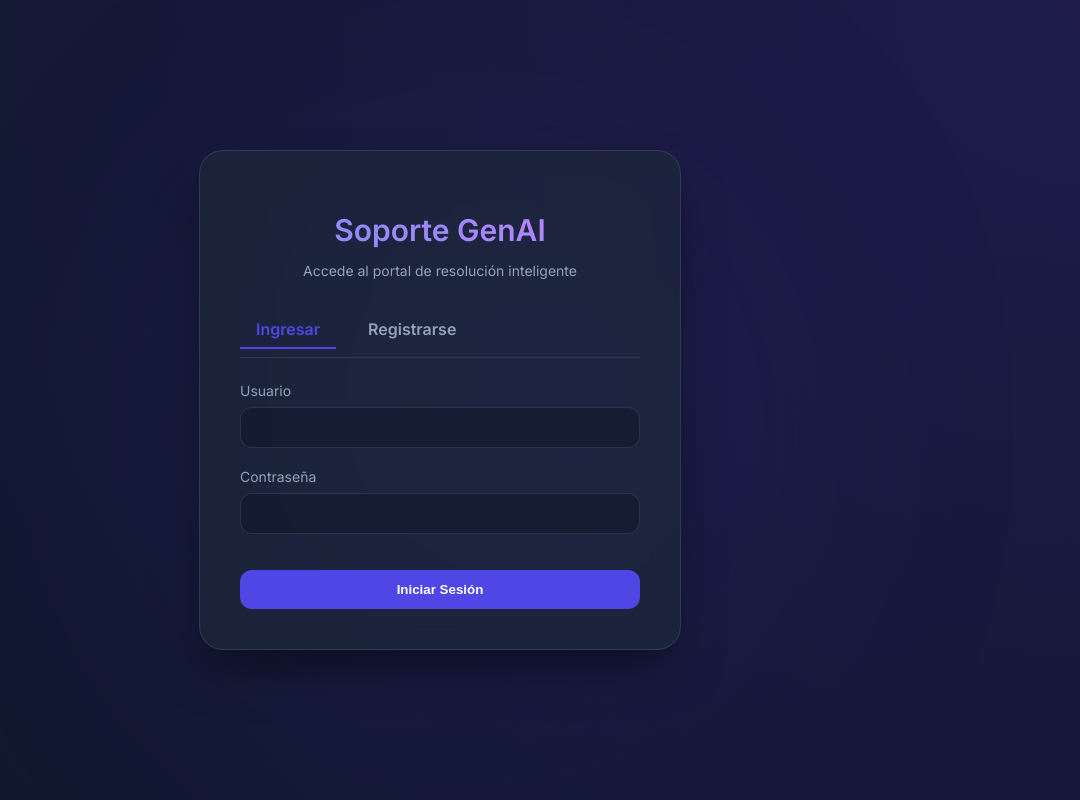
After one commit to guibla236/LLM-apps, a Python web app: template api/templates/auth.html in a window 1280 px wide. The commit adds this page. Shown: the whole page, without its empty margins (200-1280 px from the left). Run offline with Jinja, Linux system fonts and the light colour scheme; the template is opened without the code that fills it, so the values that code supplies are empty.

Commit message:
feat: added UI and logic for login and register

```diff
--- /dev/null
+++ b/api/static/js/auth.js
@@ -0,0 +1,86 @@
+document.addEventListener('DOMContentLoaded', () => {
+    const loginTab = document.getElementById('login-tab');
+    const registerTab = document.getElementById('register-tab');
+    const loginForm = document.getElementById('login-form');
+    const registerForm = document.getElementById('register-form');
+    const messageBox = document.getElementById('auth-message');
+
+    // Switch Tabs
+    loginTab.addEventListener('click', () => {
+        loginTab.classList.add('active');
+        registerTab.classList.remove('active');
+        loginForm.style.display = 'block';
+        registerForm.style.display = 'none';
+        messageBox.style.display = 'none';
+    });
+
+    registerTab.addEventListener('click', () => {
+        registerTab.classList.add('active');
+        loginTab.classList.remove('active');
+        registerForm.style.display = 'block';
+        loginForm.style.display = 'none';
+        messageBox.style.display = 'none';
+    });
+
+    const showMessage = (msg, type) => {
+        messageBox.textContent = msg;
+        messageBox.className = `message ${type}`;
+        messageBox.style.display = 'block';
+    };
+
+    // Handle Login
+    loginForm.addEventListener('submit', async (e) => {
+        e.preventDefault();
+        const username = document.getElementById('login-username').value;
+        const password = document.getElementById('login-password').value;
+
+        try {
+            const response = await fetch('/api/login', {
+                method: 'POST',
+                headers: { 'Content-Type': 'application/json' },
+                body: JSON.stringify({ username, password })
+            });
+
+            const data = await response.json();
+
+            if (response.ok) {
+                localStorage.setItem('access_token', data.access_token);
+                localStorage.setItem('api_key', data.api_key);
+                localStorage.setItem('username', data.username);
+                showMessage('¡Ingreso exitoso! Redirigiendo...', 'success');
+                setTimeout(() => window.location.href = '/', 1000);
+            } else {
+                showMessage(data.detail || 'Error en el ingreso', 'error');
+            }
+        } catch (err) {
+            showMessage('Error de conexión', 'error');
+        }
+    });
+
+    // Handle Register
+    registerForm.addEventListener('submit', async (e) => {
+        e.preventDefault();
+        const username = document.getElementById('reg-username').value;
+        const email = document.getElementById('reg-email').value;
+        const password = document.getElementById('reg-password').value;
+
+        try {
+            const response = await fetch('/api/register', {
+                method: 'POST',
+                headers: { 'Content-Type': 'application/json' },
+                body: JSON.stringify({ username, email, password })
+            });
+
+            const data = await response.json();
+
+            if (response.ok) {
+                showMessage('Registro completado. Ya puedes ingresar.', 'success');
+                setTimeout(() => loginTab.click(), 1500);
+            } else {
+                showMessage(data.detail || 'Error en el registro', 'error');
+            }
+        } catch (err) {
+            showMessage('Error de conexión', 'error');
+        }
+    });
+});
--- /dev/null
+++ b/api/templates/auth.html
@@ -0,0 +1,218 @@
+<!DOCTYPE html>
+<html lang="es">
+
+<head>
+    <meta charset="UTF-8">
+    <meta name="viewport" content="width=device-width, initial-scale=1.0">
+    <title>Soporte GenAI - Autenticación</title>
+    <link href="https://fonts.googleapis.com/css2?family=Inter:wght@300;400;600&display=swap" rel="stylesheet">
+    <style>
+        :root {
+            --primary: #4f46e5;
+            --primary-hover: #4338ca;
+            --bg: #0f172a;
+            --card-bg: rgba(30, 41, 59, 0.7);
+            --text: #f8fafc;
+        }
+
+        body {
+            margin: 0;
+            padding: 0;
+            font-family: 'Inter', sans-serif;
+            background: radial-gradient(circle at top right, #1e1b4b, #0f172a);
+            color: var(--text);
+            display: flex;
+            align-items: center;
+            justify-content: center;
+            min-height: 100vh;
+            overflow: hidden;
+        }
+
+        .background-blob {
+            position: absolute;
+            width: 500px;
+            height: 500px;
+            background: var(--primary);
+            filter: blur(150px);
+            opacity: 0.15;
+            border-radius: 50%;
+            z-index: -1;
+            animation: move 20s infinite alternate;
+        }
+
+        @keyframes move {
+            from {
+                transform: translate(-50%, -50%);
+            }
+
+            to {
+                transform: translate(50%, 50%);
+            }
+        }
+
+        .auth-card {
+            background: var(--card-bg);
+            backdrop-filter: blur(12px);
+            border: 1px solid rgba(255, 255, 255, 0.1);
+            padding: 2.5rem;
+            border-radius: 1.5rem;
+            width: 100%;
+            max-width: 400px;
+            box-shadow: 0 25px 50px -12px rgba(0, 0, 0, 0.5);
+        }
+
+        .auth-header {
+            text-align: center;
+            margin-bottom: 2rem;
+        }
+
+        .auth-header h1 {
+            font-size: 1.875rem;
+            font-weight: 700;
+            margin-bottom: 0.5rem;
+            background: linear-gradient(to right, #818cf8, #c084fc);
+            -webkit-background-clip: text;
+            background-clip: text;
+            -webkit-text-fill-color: transparent;
+        }
+
+        .auth-tabs {
+            display: flex;
+            gap: 1rem;
+            margin-bottom: 1.5rem;
+            border-bottom: 1px solid rgba(255, 255, 255, 0.1);
+            padding-bottom: 0.5rem;
+        }
+
+        .tab {
+            cursor: pointer;
+            padding: 0.5rem 1rem;
+            font-weight: 600;
+            color: #94a3b8;
+            transition: all 0.2s;
+        }
+
+        .tab.active {
+            color: var(--primary);
+            border-bottom: 2px solid var(--primary);
+        }
+
+        .form-group {
+            margin-bottom: 1.25rem;
+        }
+
+        label {
+            display: block;
+            font-size: 0.875rem;
+            margin-bottom: 0.5rem;
+            color: #94a3b8;
+        }
+
+        input {
+            width: 100%;
+            padding: 0.75rem 1rem;
+            background: rgba(15, 23, 42, 0.5);
+            border: 1px solid rgba(255, 255, 255, 0.1);
+            border-radius: 0.75rem;
+            color: white;
+            box-sizing: border-box;
+            transition: border-color 0.2s;
+        }
+
+        input:focus {
+            outline: none;
+            border-color: var(--primary);
+        }
+
+        button {
+            width: 100%;
+            padding: 0.75rem;
+            background: var(--primary);
+            color: white;
+            border: none;
+            border-radius: 0.75rem;
+            font-weight: 600;
+            cursor: pointer;
+            transition: background 0.2s;
+            margin-top: 1rem;
+        }
+
+        button:hover {
+            background: var(--primary-hover);
+        }
+
+        .message {
+            margin-top: 1rem;
+            padding: 0.75rem;
+            border-radius: 0.5rem;
+            font-size: 0.875rem;
+            display: none;
+        }
+
+        .message.error {
+            background: rgba(239, 68, 68, 0.2);
+            color: #fca5a5;
+            display: block;
+        }
+
+        .message.success {
+            background: rgba(34, 197, 94, 0.2);
+            color: #86efac;
+            display: block;
+        }
+
+        #register-form {
+            display: none;
+        }
+    </style>
+</head>
+
+<body>
+    <div class="background-blob"></div>
+
+    <div class="auth-card">
+        <div class="auth-header">
+            <h1>Soporte GenAI</h1>
+            <p style="color: #94a3b8; font-size: 0.875rem;">Accede al portal de resolución inteligente</p>
+        </div>
+
+        <div class="auth-tabs">
+            <div class="tab active" id="login-tab">Ingresar</div>
+            <div class="tab" id="register-tab">Registrarse</div>
+        </div>
+
+        <form id="login-form">
+            <div class="form-group">
+                <label>Usuario</label>
+                <input type="text" id="login-username" required>
+            </div>
+            <div class="form-group">
+                <label>Contraseña</label>
+                <input type="password" id="login-password" required>
+            </div>
+            <button type="submit">Iniciar Sesión</button>
+        </form>
+
+        <form id="register-form">
+            <div class="form-group">
+                <label>Usuario</label>
+                <input type="text" id="reg-username" required>
+            </div>
+            <div class="form-group">
+                <label>Email</label>
+                <input type="email" id="reg-email" required>
+            </div>
+            <div class="form-group">
+                <label>Contraseña</label>
+                <input type="password" id="reg-password" required>
+            </div>
+            <button type="submit">Crear Cuenta</button>
+        </form>
+
+        <div id="auth-message" class="message"></div>
+    </div>
+
+    <script src="/static/js/auth.js"></script>
+</body>
+
+</html>
--- a/api/templates/index.html
+++ b/api/templates/index.html
@@ -10,6 +10,10 @@
 
 <body>
     <div class="container">
+        <div class="header-actions">
+            <span id="user-display"></span>
+            <button class="btn-logout" onclick="logout()">Cerrar Sesión</button>
+        </div>
         <h1>🚀 Interfaz del RAG</h1>
         <p class="subtitle">Powered by Groq AI</p>
 
```
Also changed, not shown: api/static/css/style.css (+31 -0 lines), api/static/js/script.js (+49 -99 lines).
